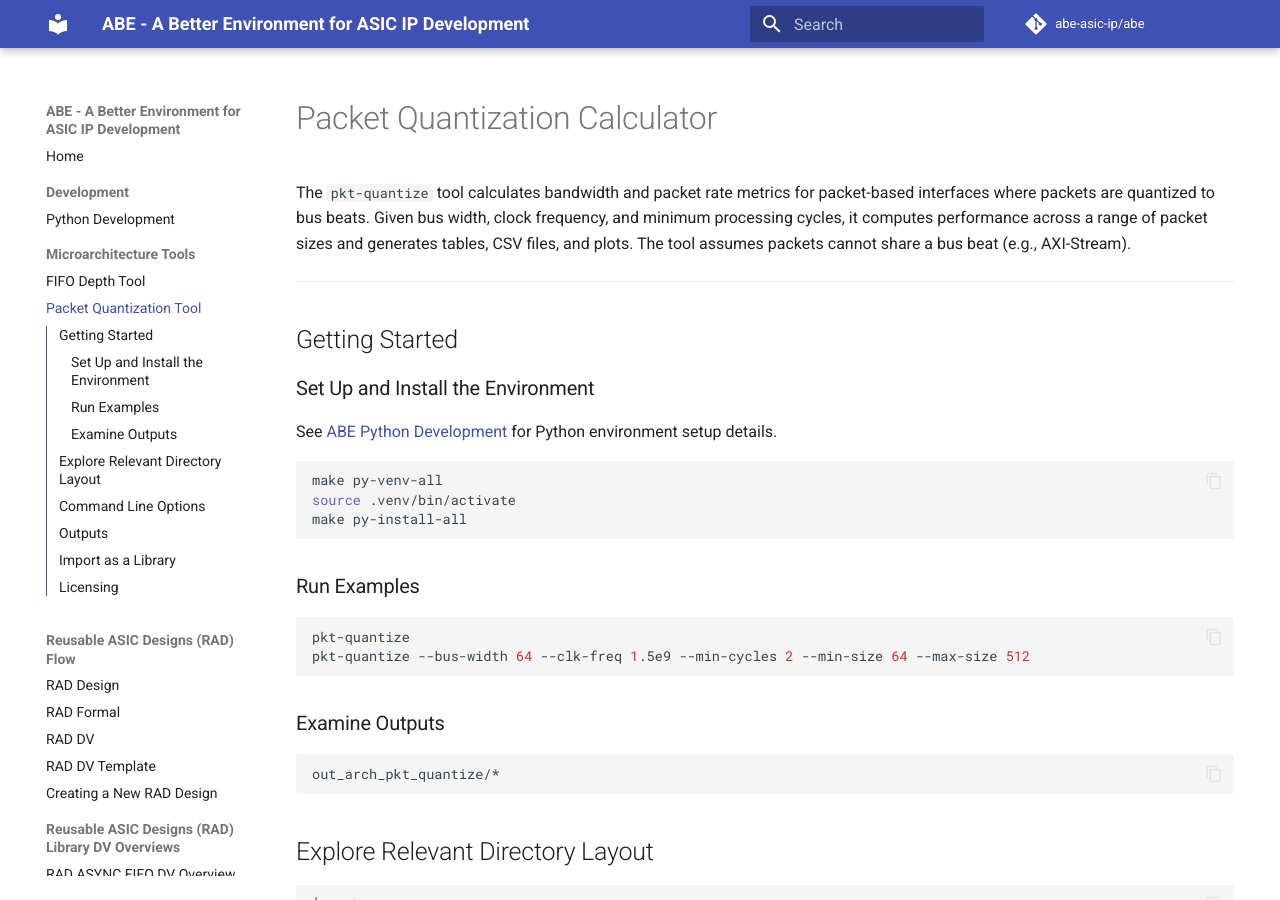
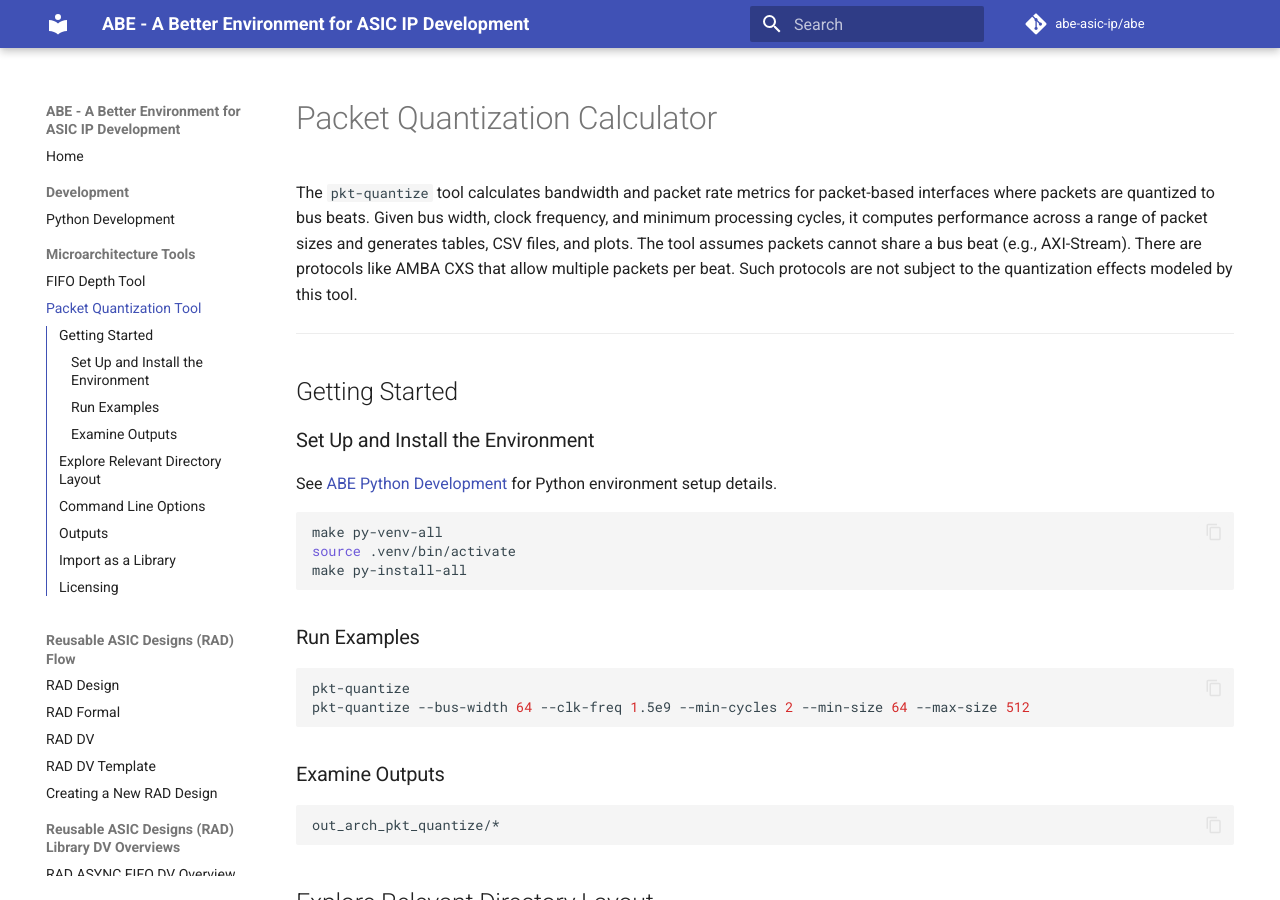
Before and after one commit to abe-asic-ip/abe, an MkDocs documentation site: the page built from docs/pkt_quantize.md, in a window 1280 px wide and 900 px high. Built offline with MkDocs 1.6.1 and Material for MkDocs 9.7.7, drawn with Linux system fonts in a browser that asks for light colours; comment, search, counter and statistics services are not loaded.

Commit message:
More documentation updates.

```diff
--- a/docs/pkt_quantize.md
+++ b/docs/pkt_quantize.md
@@ -8,7 +8,7 @@ SPDX-License-Identifier: MIT
 
 # Packet Quantization Calculator
 
-The `pkt-quantize` tool calculates bandwidth and packet rate metrics for packet-based interfaces where packets are quantized to bus beats. Given bus width, clock frequency, and minimum processing cycles, it computes performance across a range of packet sizes and generates tables, CSV files, and plots. The tool assumes packets cannot share a bus beat (e.g., AXI-Stream).
+The `pkt-quantize` tool calculates bandwidth and packet rate metrics for packet-based interfaces where packets are quantized to bus beats. Given bus width, clock frequency, and minimum processing cycles, it computes performance across a range of packet sizes and generates tables, CSV files, and plots. The tool assumes packets cannot share a bus beat (e.g., AXI-Stream). There are protocols like AMBA CXS that allow multiple packets per beat. Such protocols are not subject to the quantization effects modeled by this tool.
 
 ---
 
```
Also changed, not shown: docs/fifo_depth.md (+1 -3 lines).
